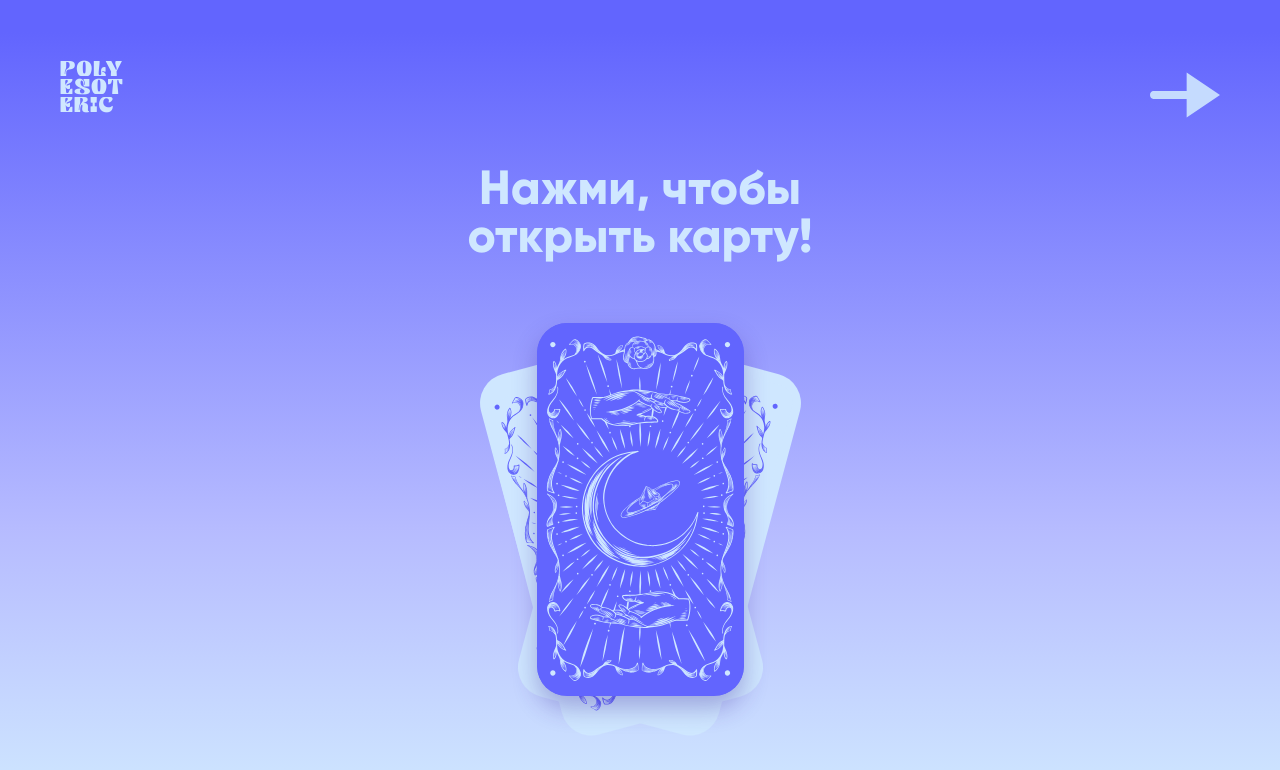
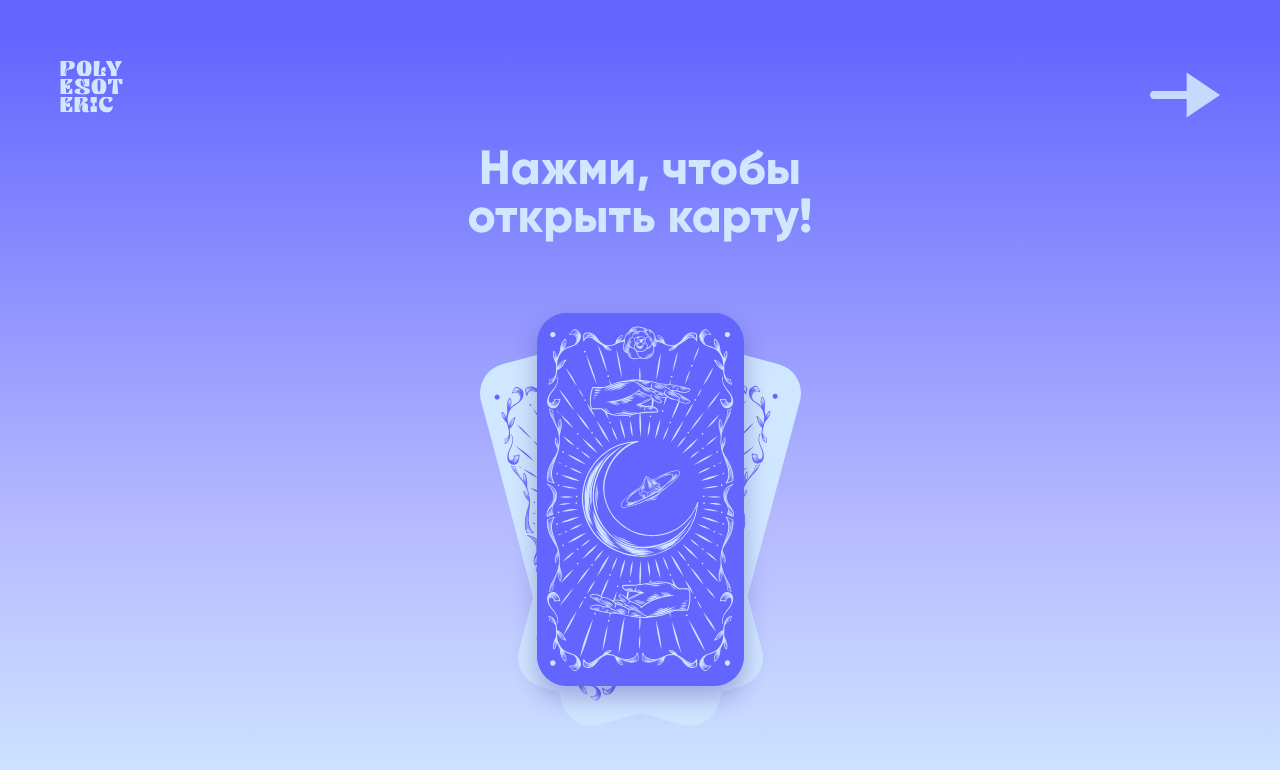
Before and after one commit to MegaBrigade/PolyEsoteric_bot, a plain HTML site: page frontend/tarot.html in a window 1280 px wide. Drawn offline with Linux system fonts and the light colour scheme.

Commit message:
fixing tarot title margin top

```diff
--- a/frontend/css/tarot.css
+++ b/frontend/css/tarot.css
@@ -89,7 +89,7 @@ body{
     color: #CFE7FF;
     line-height: 1;
     text-align: center;
-    margin-top: clamp(50px,3vw,5px);
+    margin-top: 30px;
     margin-bottom: clamp(20px,3vw,100px);
 }
 
```
